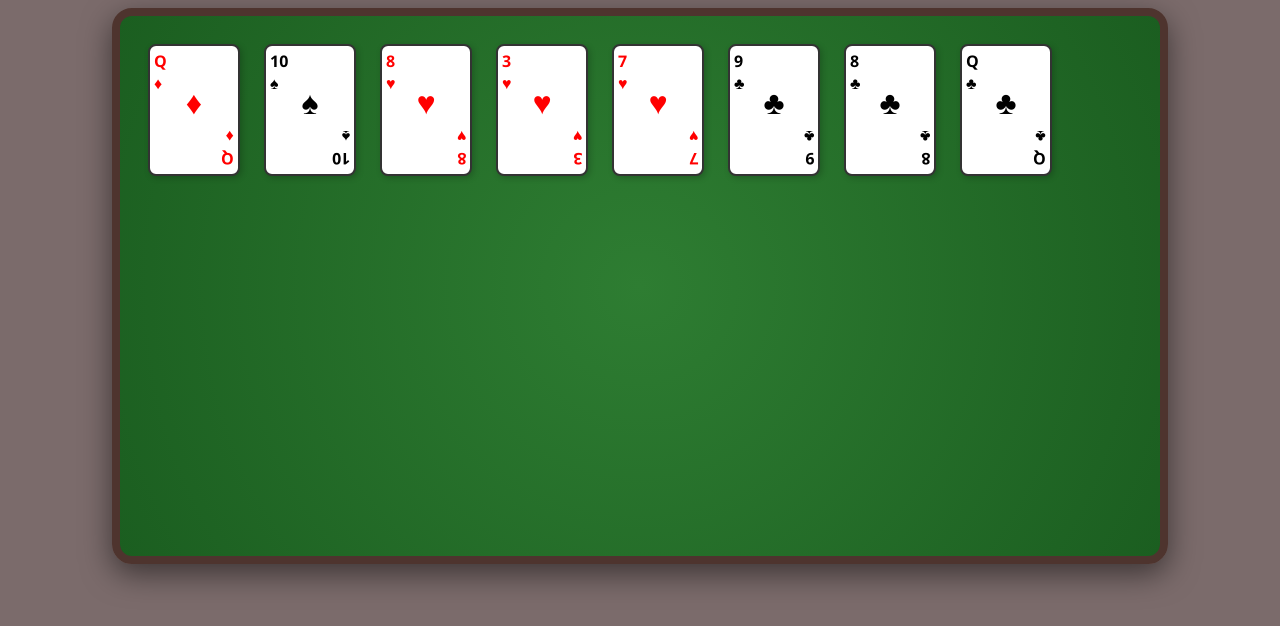
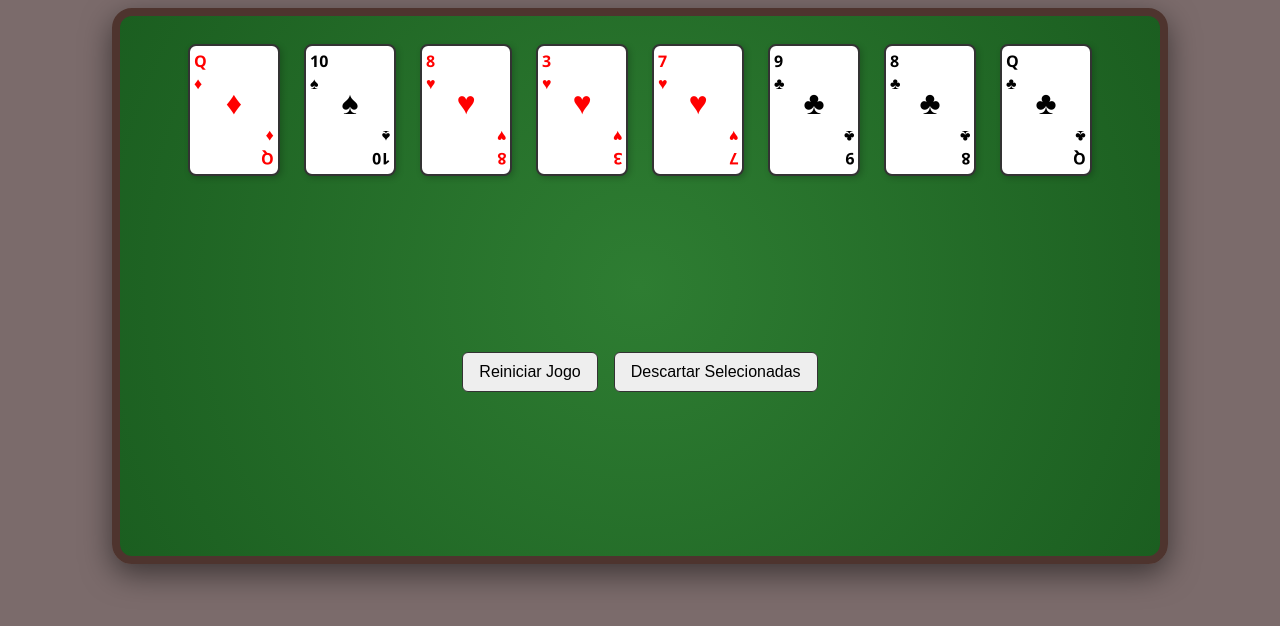
Before and after one commit to ufjf-dcc206/ufjf-dcc206-2025-1-a-trb-deiverson-team, a website built with Vite: page index.html in a window 1280 px wide. Built offline with nearby package versions, Linux system fonts and the light colour scheme.

Commit message:
Remove cards and Reset game

```diff
--- a/src/app/deckGenerator.ts
+++ b/src/app/deckGenerator.ts
@@ -30,14 +30,14 @@ export class DeckGenerator extends HTMLElement {
 
     shuffleDeck(): void {
         for (let i = this.deck.length - 1; i > 0; i--) {
-            const j = Math.floor(Math.random() * (i + 1));
+            const j: number = Math.floor(Math.random() * (i + 1));
             [this.deck[i], this.deck[j]] = [this.deck[j], this.deck[i]];
         }
     }
 
     fillHand(): void {
         while (this.hand.length < 8) {
-            const carta = this.deck.pop();
+            const carta: Carta | undefined = this.deck.pop();
             if (carta !== undefined) {
                 this.hand.push(carta);
             } else {
@@ -46,11 +46,30 @@ export class DeckGenerator extends HTMLElement {
         }
     }
 
+    removeSelectedCards(): void {
+        const selectedCards = this.shadowRoot?.querySelectorAll(".carta.selecionada");
+        if (selectedCards) {
+            const indexes: number[] = [];
+            selectedCards.forEach((card) => {
+                indexes.push(
+                    card.getAttribute("data-index") ? parseInt(card.getAttribute("data-index") || "0", 10) : 0
+                );
+            });
+            indexes.sort((a, b) => b - a); // Ordena os índices em ordem decrescente
+            // Remove as cartas selecionadas da mão
+            indexes.forEach((index) => {
+                this.hand.splice(index, 1);
+            });
+            this.fillHand();
+            this.render();
+        }
+    }
+
     render(): void {
         if (!this.shadowRoot) return;
 
         // Limpa o conteúdo atual
-    this.shadowRoot.innerHTML = '';
+        this.shadowRoot.innerHTML = "";
 
         // Aplica o CSS
         const style = document.createElement("style");
@@ -82,7 +101,7 @@ export class DeckGenerator extends HTMLElement {
                 target.classList.toggle("selecionada");
 
                 const selecionadas = this.shadowRoot?.querySelectorAll(".carta.selecionada");
-            if (selecionadas && selecionadas.length > 3) {
+                if (selecionadas && selecionadas.length > 5) {
                     target.classList.remove("selecionada");
                 }
             });
@@ -92,7 +111,6 @@ export class DeckGenerator extends HTMLElement {
 
         this.shadowRoot.appendChild(cardsContainer);
     }
-
 }
 
 customElements.define("deck-generator", DeckGenerator);
--- a/src/main.ts
+++ b/src/main.ts
@@ -3,13 +3,39 @@ import { DeckGenerator } from "./app/deckGenerator";
 import "./styles/board-game.css";
 import "./styles/body.css";
 
-const deck: DeckGenerator = new DeckGenerator();
+let deck: DeckGenerator = new DeckGenerator();
 // deck.getBaralho();
 
 const container = document.getElementById("app");
 
 if (container) {
     container.classList.add("board-game");
+    const boardGameContainer = document.createElement("div");
+    boardGameContainer.classList.add("board-game-container");
+    boardGameContainer.appendChild(deck);
 
-    container.appendChild(deck);
+    const buttonContainer = document.createElement("div");
+    buttonContainer.classList.add("btn-container");
+
+    const buttonReRender = document.createElement("button");
+    buttonReRender.classList.add("btn-reset");
+    buttonReRender.innerText = "Reiniciar Jogo";
+    buttonReRender.addEventListener("click", () => {
+        deck.remove();
+        deck = new DeckGenerator();
+        boardGameContainer.appendChild(deck);
+    });
+    buttonContainer.appendChild(buttonReRender);
+
+    const buttonDescartar = document.createElement("button");
+    buttonDescartar.classList.add("btn-discard");
+    buttonDescartar.innerText = "Descartar Selecionadas";
+    buttonDescartar.addEventListener("click", () => {
+        deck.removeSelectedCards();
+    });
+
+    buttonContainer.appendChild(buttonDescartar);
+
+    container.appendChild(boardGameContainer);
+    container.appendChild(buttonContainer);
 }
--- a/src/styles/board-game.css
+++ b/src/styles/board-game.css
@@ -15,7 +15,32 @@
     flex-wrap: wrap;
     gap: 8px;
 
+
+    justify-content: center;
     overflow: hidden;
 
 
+
 }
+
+.btn-container{
+    display: flex;
+    justify-content: center;
+    gap: 16px;
+}
+
+.btn-discard, .btn-reset {
+    height: 40px;
+    margin-top: 16px;
+    padding: 8px 16px;
+    font-size: 16px;
+    border: 1px solid #333;
+    border-radius: 6px;
+    cursor: pointer;
+    background-color: #eee;
+}
+
+.btn-discard:hover,
+.btn-reset:hover {
+    background-color: #ddd;
+}
--- a/src/styles/cards.css
+++ b/src/styles/cards.css
@@ -51,6 +51,7 @@
     display: flex;
     flex-wrap: wrap;
     gap: 8px;
+    justify-content: center;
 }
 
 
```
Lines whose indentation alone changed are shown as unchanged.
